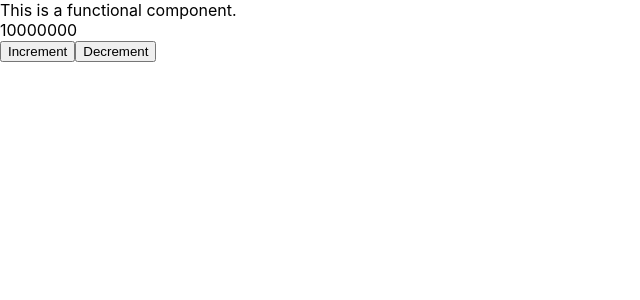
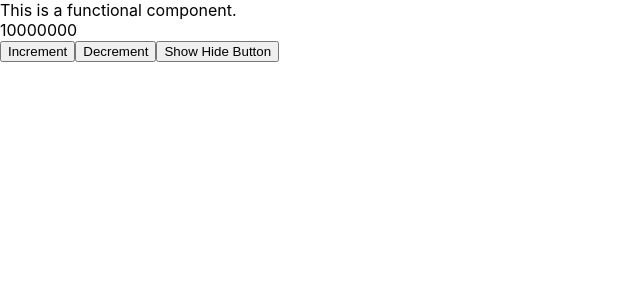
Before and after one commit to deepak104080/cetpa_react, a React (Create React App) app: page / in a window 1280 px wide. Shown: the top 300 px of the page, without its empty margins (0-640 px from the left). Built offline with nearby package versions, Linux system fonts and the light colour scheme.

Commit message:
22nd April 2022 - Session

```diff
--- a/src/FnComp.js
+++ b/src/FnComp.js
@@ -1,13 +1,13 @@
-import React, { useState } from 'react';
+import React, { useEffect, useState } from 'react';
 
 const FnComp = () => {
     const [count, setCount] = useState(10000000);
     const [count2, setCount2] = useState([1,2,3,4,5]);
-    const [status, setStatus] = useState(true);
+    const [status, setStatus] = useState(false);
 
     // count - state variable - its not an object - normal variable
     // 0 - defining the type of state variable and initializing its value
-    // setCount - method to update that state variable
+    // setCount - method to update that state variable - async mode
     // Boolean, string, array, object, number
     //names can be anything - variable and method
     // state varibale can be manipulated just by its own method
@@ -20,6 +20,30 @@ const FnComp = () => {
     const decrease = () => {
         setCount(count => count - 1);
     }
+    const showDiv = () => {
+        setStatus(status => !status);
+    }
+
+    useEffect(() => {
+        console.log(count, count2, status);
+        console.log('Use Effect triggered every time........')
+    })
+    // componentDidMount and componentDidUpdate
+
+    useEffect(() => {
+        console.log(count, count2, status);
+        console.log('Use Effect triggered once....')
+    },[])
+    //componentDidMount
+
+    useEffect(() => {
+        console.log(count, count2, status);
+        console.log('Use Effect triggered on status update....')
+    },[status])
+    //componentDidMount
+
+
+
     return(
         <>
             <div>This is a functional component.</div>
@@ -27,9 +51,11 @@ const FnComp = () => {
             <button onClick={increase}>Increment</button>
             <button onClick={decrease}>Decrement</button>
 
-            {status && <div></div>}
+            {status && <div><h2>Div to show hide</h2></div>}
 
-            {/* Try - Show hide an element on a button click */}
+            <button onClick={showDiv}>Show Hide Button</button>
+
+            {/* HW - Implement Modal */}
         </>
     )
 }
@@ -55,3 +81,5 @@ export default FnComp;
 // REACT HOOKS
 // State - useState
 // wordpress - hooks
+
+// useEffect - Lifecycle logics
--- a/src/Home.js
+++ b/src/Home.js
@@ -53,7 +53,7 @@ class Home extends React.Component {
                 count:this.state.count - 1
             }
         )
-        console.log(this.state.count);
+        console.log('after setstate - ', this.state.count);
         // old state values
     }
 
@@ -100,6 +100,7 @@ class Home extends React.Component {
 
     componentDidUpdate() {
         console.log('componentDidUpdate running...');
+        console.log('updated state - ', this.state.count);
     }
 
     render() {
```
